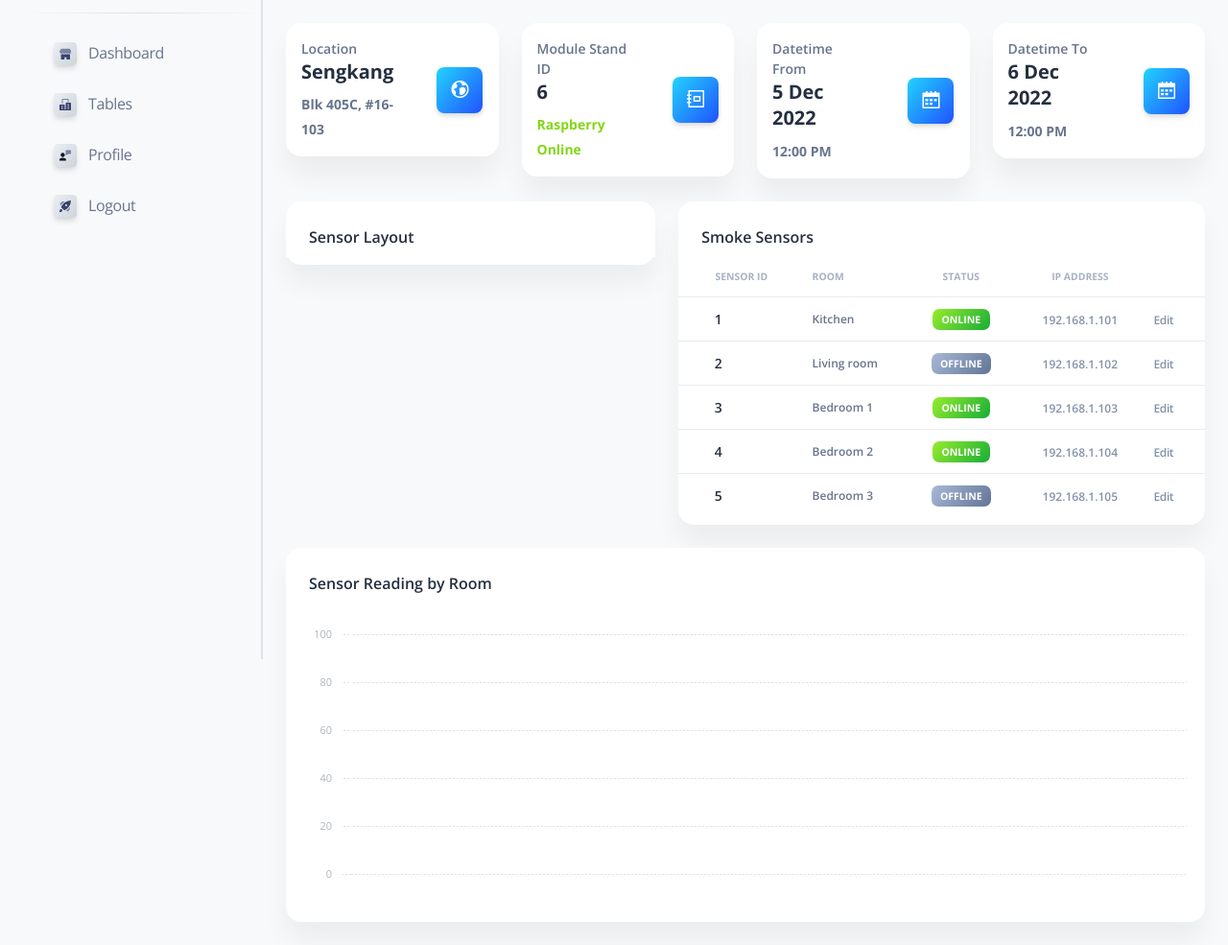
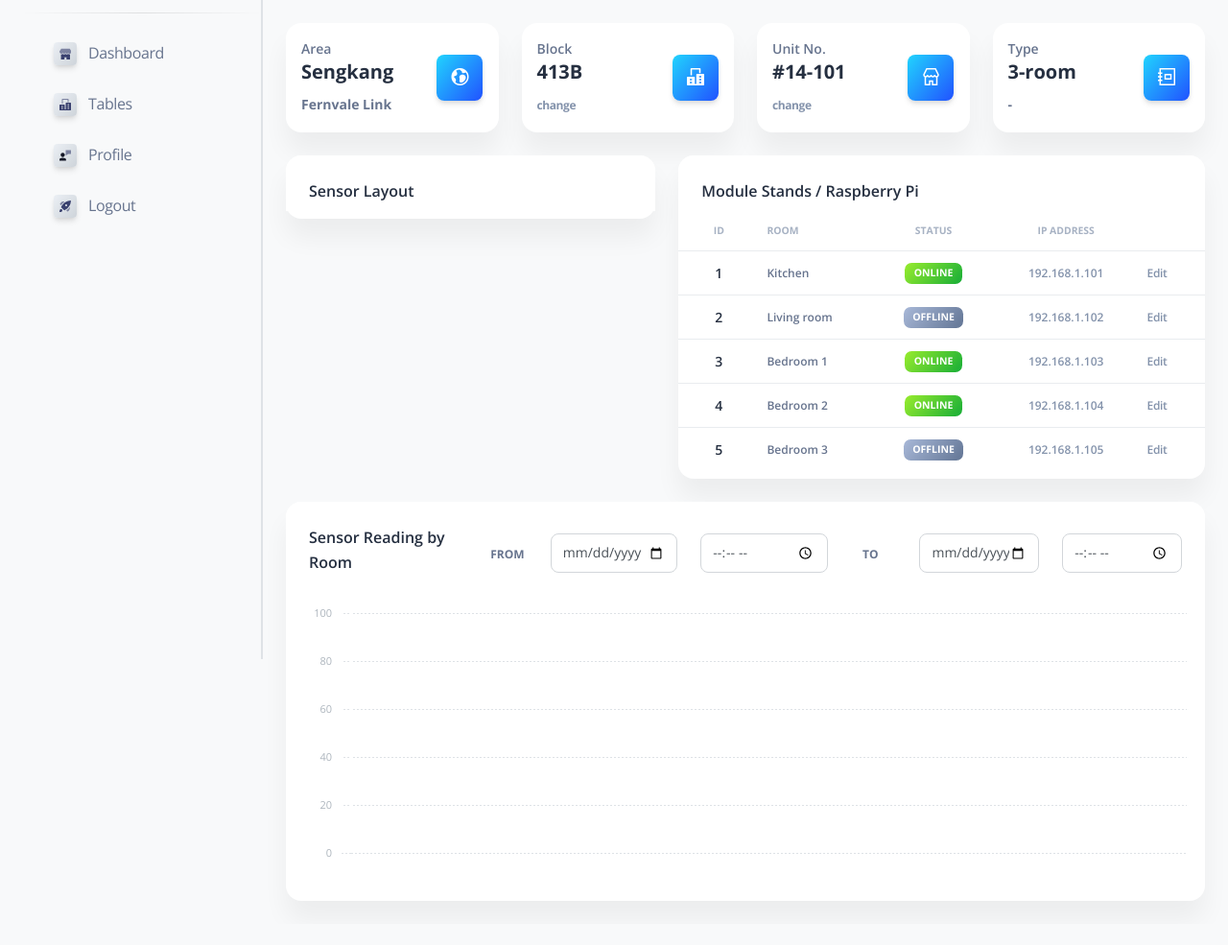
Before and after one commit to nunezMyles/django_dashboard_polyproj, a Django app: template dashboard_webapp/templates/home/index.html in a window 1280 px wide. Shown: the part 89-1074 px from the top of the page at 96% size. After the commit the page ends 982 px from the top, so only its background shows below. Run offline with Django 3.2, Linux system fonts and the light colour scheme; the template is opened without the code that fills it, so the values that code supplies are empty; some libraries are stand-ins or nearby versions.

Commit message:
updated dashboard ui

```diff
--- a/dashboard_webapp/templates/home/index.html
+++ b/dashboard_webapp/templates/home/index.html
@@ -16,9 +16,9 @@
               <div class="row">
                 <div class="col-7">
                   <div class="numbers">
-                    <p class="text-sm mb-0 text-capitalize font-weight-bold">Location</p>
+                    <p class="text-sm mb-0 text-capitalize font-weight-bold">Area</p>
                     <h5 class="font-weight-bolder">Sengkang</h5>
-                    <span class="text-sm font-weight-bolder">Blk 405C, #16-103</span>
+                    <span class="text-sm font-weight-bolder">Fernvale Link</span>
                     <!--span class="text-sm">more</span-->
                   </div>
                 </div>
@@ -37,14 +37,16 @@
               <div class="row">
                 <div class="col-7">
                   <div class="numbers">
-                    <p class="text-sm mb-0 text-capitalize font-weight-bold">Module Stand ID</p>
-                    <h5 class="font-weight-bolder">6</h5>
-                    <span class="text-success text-sm font-weight-bolder">Raspberry Online</span>
+                    <p class="text-sm mb-0 text-capitalize font-weight-bold">Block</p>
+                    <h5 class="font-weight-bolder">413B</h5>
+                    <a href="#!" class="text-secondary text-xs font-weight-bolder" data-toggle="tooltip" data-original-title="Edit block">
+                      change
+                    </a>
                   </div>
                 </div>
                 <div class="col-5 text-end my-auto">
                   <div class="icon icon-shape bg-gradient-info shadow text-center border-radius-md">
-                    <i class="ni ni-collection text-lg opacity-10" aria-hidden="true"></i>
+                    <i class="ni ni-building text-lg opacity-10" aria-hidden="true"></i>
                   </div>
                 </div>
               </div>
@@ -57,14 +59,16 @@
               <div class="row">
                 <div class="col-7">
                   <div class="numbers">
-                    <p class="text-sm mb-0 text-capitalize font-weight-bold">Datetime From</p>
-                    <h5 class="font-weight-bolder">5 Dec 2022</h5>
-                    <span class="text-sm font-weight-bolder">12:00 PM</span>
+                    <p class="text-sm mb-0 text-capitalize font-weight-bold">Unit no.</p>
+                    <h5 class="font-weight-bolder">#14-101</h5>
+                    <a href="#!" class="text-secondary text-xs font-weight-bolder" data-toggle="tooltip" data-original-title="Edit unit">
+                      change
+                    </a>
                   </div>
                 </div>
                 <div class="col-5 text-end my-auto">
                   <div class="icon icon-shape bg-gradient-info shadow text-center border-radius-md">
-                    <i class="ni ni-calendar-grid-58 text-lg opacity-10" aria-hidden="true"></i>
+                    <i class="ni ni-shop text-lg opacity-10" aria-hidden="true"></i>
                   </div>
                 </div>
               </div>
@@ -77,14 +81,14 @@
               <div class="row">
                 <div class="col-7">
                   <div class="numbers">
-                    <p class="text-sm mb-0 text-capitalize font-weight-bold">Datetime To</p>
-                    <h5 class="font-weight-bolder">6 Dec 2022</h5>
-                    <span class="text-sm font-weight-bolder">12:00 PM</span>
+                    <p class="text-sm mb-0 text-capitalize font-weight-bold">Type</p>
+                    <h5 class="font-weight-bolder">3-room</h5>
+                    <span class="text-sm font-weight-bolder">-</span>
                   </div>
                 </div>
                 <div class="col-5 text-end my-auto">
                   <div class="icon icon-shape bg-gradient-info shadow text-center border-radius-md">
-                    <i class="ni ni-calendar-grid-58 text-lg opacity-10" aria-hidden="true"></i>
+                    <i class="ni ni-collection text-lg opacity-10" aria-hidden="true"></i>
                   </div>
                 </div>
               </div>
@@ -107,14 +111,14 @@
         <div class="col-lg-7">
           <div class="card mb-4">
             <div class="card-header pb-0">
-              <h6>Smoke Sensors</h6>
+              <h6>Module Stands / Raspberry Pi</h6>
             </div>
             <div class="card-body px-0 pt-0 pb-2">
               <div class="table-responsive p-0">
                 <table class="table align-items-center mb-0">
                   <thead>
                     <tr>
-                      <th class="text-uppercase text-secondary text-xxs text-center font-weight-bolder opacity-7">Sensor id</th>
+                      <th class="text-uppercase text-secondary text-xxs text-center font-weight-bolder opacity-7">Id</th>
                       <th class="text-uppercase text-secondary text-xxs font-weight-bolder opacity-7 ps-2">Room</th>
                       <th class="text-center text-uppercase text-secondary text-xxs font-weight-bolder opacity-7">Status</th>
                       <th class="text-center text-uppercase text-secondary text-xxs font-weight-bolder opacity-7">Ip address</th>
@@ -129,7 +133,7 @@
                             <img src="/static/assets/img/team-2.jpg" class="avatar avatar-sm me-3">
                           </div-->
                           <div class="d-flex flex-column justify-content-center">
-                            <h6 class="mb-0 me-5 text-sm">1</h6>
+                            <h6 class="mb-0 me-0 text-sm">1</h6>
                           </div>
                         </div>
                       </td>
@@ -152,7 +156,7 @@
                       <td>
                         <div class="d-flex px-2 py-1 justify-content-center">
                           <div class="d-flex flex-column">
-                            <h6 class="mb-0 me-5 text-sm">2</h6>
+                            <h6 class="mb-0 me-0 text-sm">2</h6>
                           </div>
                         </div>
                       </td>
@@ -175,7 +179,7 @@
                       <td>
                         <div class="d-flex px-2 py-1 justify-content-center">
                           <div class="d-flex flex-column justify-content-center">
-                            <h6 class="mb-0 me-5 text-sm">3</h6>
+                            <h6 class="mb-0 me-0 text-sm">3</h6>
                           </div>
                         </div>
                       </td>
@@ -198,7 +202,7 @@
                       <td>
                         <div class="d-flex px-2 py-1 justify-content-center">
                           <div class="d-flex flex-column justify-content-center">
-                            <h6 class="mb-0 me-5 text-sm">4</h6>
+                            <h6 class="mb-0 me-0 text-sm">4</h6>
                           </div>
                         </div>
                       </td>
@@ -221,7 +225,7 @@
                       <td>
                         <div class="d-flex px-2 py-1 justify-content-center">
                           <div class="d-flex flex-column justify-content-center">
-                            <h6 class="mb-0 me-5 text-sm">5</h6>
+                            <h6 class="mb-0 me-0 text-sm">5</h6>
                           </div>
                         </div>
                       </td>
@@ -252,11 +256,40 @@
         <div class="col-lg-13">
           <div class="card">
             <div class="card-header pb-0">
-              <h6>Sensor Reading by Room</h6>
-              <!--p class="text-sm">
-                <i class="fa fa-arrow-up text-success"></i>
-                <span class="font-weight-bold">4% more</span> in 2021
-              </p-->
+              <div class="d-flex">
+                <div class="me-auto">
+                  <h6>Sensor Reading by Room</h6>
+                </div>
+
+                <div class="row align-items-center">
+                  <div class="col-lg-2">
+                    <span class="text-xs font-weight-bolder">FROM</span>
+                  </div>
+                  <div class="col-lg-5">
+                    <input id="startDate" class="form-control" data-toggle="tooltip" type="date" />
+                  </div>
+                  <div class="col-lg-5">
+                    <input id="startTime" class="form-control" type="time" />
+                  </div>
+                </div>
+
+                <div class="row align-items-center ms-4">
+                  <div class="col-lg-2">
+                    <span class="text-xs font-weight-bolder">TO</span>
+                  </div>
+                  <div class="col-lg-5">
+                    <input id="endDate" class="form-control" type="date" />
+                  </div>
+                  <div class="col-lg-5">
+                    <input id="endTime" class="form-control" type="time" />
+                  </div>
+                </div>
+
+                <div>
+
+                </div>
+
+              </div>
             </div>
             <div class="card-body p-3">
               <div class="chart">
```
